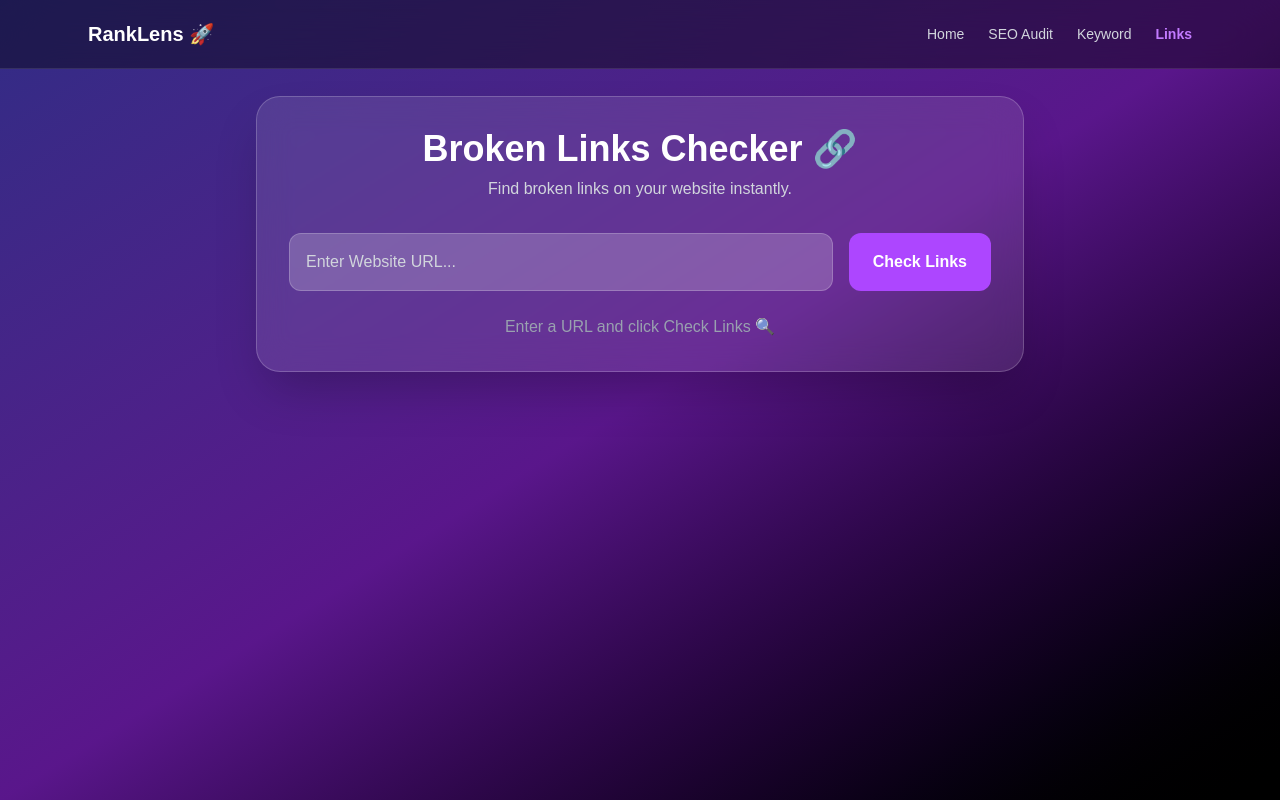
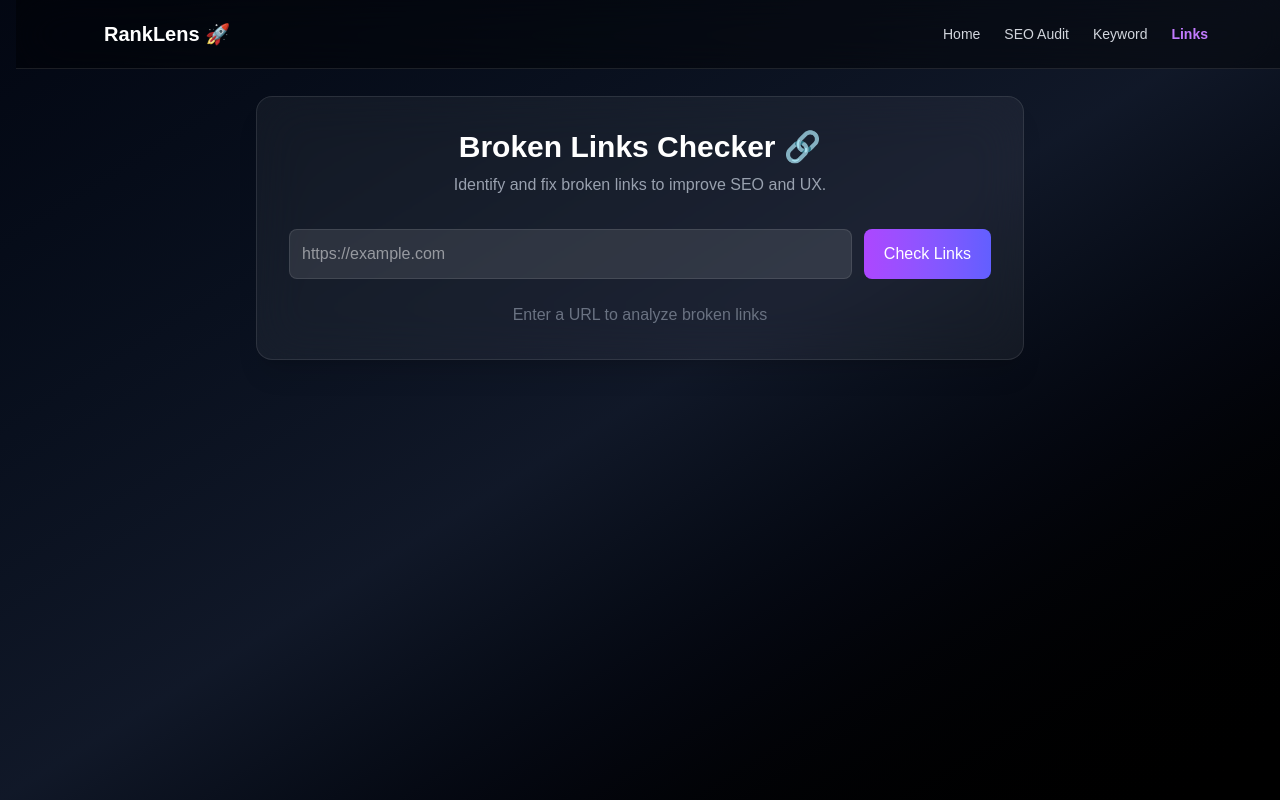
Before and after one commit to prajaktivity/seo-audit-ui, a Next.js app: page /broken-links in a window 1280 px wide. Built offline with nearby package versions, Linux system fonts and the light colour scheme.

Commit message:
Improve error handling and UI for broken links page

```diff
--- a/app/broken-links/page.tsx
+++ b/app/broken-links/page.tsx
@@ -13,96 +13,130 @@ export default function BrokenLinksPage() {
   const [url, setUrl] = useState("");
   const [result, setResult] = useState<BrokenLinksResult | null>(null);
   const [loading, setLoading] = useState(false);
+  const [error, setError] = useState("");
 
   const analyzeLinks = async () => {
+    if (!url) {
+      setError("Please enter a valid URL");
+      return;
+    }
+
     try {
       setLoading(true);
+      setError("");
+      setResult(null);
 
       const res = await fetch(
         `https://seo-audit-tool-jifd.onrender.com/broken-links?url=${url}`
       );
+
       const data = await res.json();
+      setResult(data.data);
 
-      setResult(data.data);
     } catch (err) {
-      console.log(err);
+      setError("Something went wrong. Try again.");
     } finally {
       setLoading(false);
     }
   };
 
+  const getHealthStatus = (count: number) => {
+    if (count === 0) return "Excellent ✅";
+    if (count <= 5) return "Needs Attention ⚠️";
+    return "Poor ❌";
+  };
+
   return (
-    <main className="min-h-screen bg-gradient-to-br from-indigo-900 via-purple-900 to-black text-white pt-24">
+    <main className="min-h-screen bg-gradient-to-br from-gray-950 via-gray-900 to-black text-white pt-24 px-4">
 
-      {/* Navbar */}
       <Navbar />
 
-      <div className="max-w-3xl mx-auto backdrop-blur-lg bg-white/10 border border-white/20 shadow-2xl rounded-3xl p-8">
+      <div className="max-w-3xl mx-auto backdrop-blur-xl bg-white/5 border border-white/10 shadow-xl rounded-2xl p-8">
 
-        <h1 className="text-4xl font-bold text-center mb-2">
+        <h1 className="text-3xl font-semibold text-center mb-2">
           Broken Links Checker 🔗
         </h1>
 
-        <p className="text-center text-gray-300 mb-8">
-          Find broken links on your website instantly.
+        <p className="text-center text-gray-400 mb-8">
+          Identify and fix broken links to improve SEO and UX.
         </p>
 
         {/* INPUT */}
-        <div className="flex flex-col md:flex-row gap-4">
+        <div className="flex flex-col md:flex-row gap-3">
           <input
             type="text"
-            placeholder="Enter Website URL..."
+            placeholder="https://example.com"
             value={url}
             onChange={(e) => setUrl(e.target.value)}
-            className="flex-1 p-4 rounded-xl bg-white/20 border border-white/20 outline-none placeholder:text-gray-300"
+            className="flex-1 p-3 rounded-lg bg-white/10 border border-white/10 outline-none focus:ring-2 focus:ring-purple-500"
           />
 
           <button
             onClick={analyzeLinks}
-            className="bg-purple-500 hover:bg-purple-600 px-6 py-4 rounded-xl font-semibold transition-all duration-300 hover:scale-105"
+            className="bg-gradient-to-r from-purple-500 to-indigo-500 px-5 py-3 rounded-lg font-medium hover:opacity-90 transition"
           >
             {loading ? "Checking..." : "Check Links"}
           </button>
         </div>
 
-        {/* EMPTY STATE */}
-        {!result && !loading && (
-          <p className="text-center text-gray-400 mt-6">
-            Enter a URL and click Check Links 🔍
+        {/* ERROR */}
+        {error && (
+          <p className="text-red-400 text-center mt-4">{error}</p>
+        )}
+
+        {/* LOADING */}
+        {loading && (
+          <p className="text-center text-purple-300 mt-6 animate-pulse">
+            Scanning links... 🚀
+          </p>
+        )}
+
+        {/* EMPTY */}
+        {!result && !loading && !error && (
+          <p className="text-center text-gray-500 mt-6">
+            Enter a URL to analyze broken links
           </p>
         )}
 
         {/* RESULT */}
         {result && (
-          <div className="mt-10 space-y-4">
+          <div className="mt-10 space-y-5">
 
             {/* STATS */}
-            <div className="grid grid-cols-1 md:grid-cols-2 gap-4">
+            <div className="grid grid-cols-1 md:grid-cols-3 gap-4">
 
-              <div className="bg-white/10 p-4 rounded-xl">
-                <p className="text-gray-300">Total Links</p>
-                <h2 className="text-3xl font-bold">
-                  {result.total_links}
+              <div className="bg-white/5 p-4 rounded-xl">
+                <p className="text-gray-400 text-sm">Total Links</p>
+                <h2 className="text-2xl font-bold">{result.total_links}</h2>
+              </div>
+
+              <div className="bg-white/5 p-4 rounded-xl">
+                <p className="text-gray-400 text-sm">Broken Links</p>
+                <h2 className="text-2xl font-bold text-red-400">
+                  {result.broken_count}
                 </h2>
               </div>
 
-              <div className="bg-white/10 p-4 rounded-xl">
-                <p className="text-gray-300">Broken Links</p>
-                <h2 className="text-3xl font-bold text-red-400">
-                  {result.broken_count}
+              <div className="bg-white/5 p-4 rounded-xl">
+                <p className="text-gray-400 text-sm">Health</p>
+                <h2 className="text-lg font-semibold">
+                  {getHealthStatus(result.broken_count)}
                 </h2>
               </div>
 
             </div>
 
             {/* LIST */}
-            <div className="bg-white/10 p-4 rounded-xl max-h-60 overflow-y-auto">
-              <p className="text-gray-300 mb-2">Broken URLs</p>
+            <div className="bg-white/5 p-4 rounded-xl max-h-64 overflow-y-auto">
+              <p className="text-gray-400 mb-2">Broken URLs</p>
 
               {result.broken_links.length > 0 ? (
-                <ul className="list-disc ml-5 space-y-1 text-sm">
+                <ul className="space-y-2 text-sm">
                   {result.broken_links.map((link, i) => (
-                    <li key={i} className="break-all text-red-300">
+                    <li
+                      key={i}
+                      className="text-red-300 break-all border-b border-white/10 pb-1"
+                    >
                       {link}
                     </li>
                   ))}
@@ -116,7 +150,6 @@ export default function BrokenLinksPage() {
 
           </div>
         )}
-
       </div>
     </main>
   );
```
